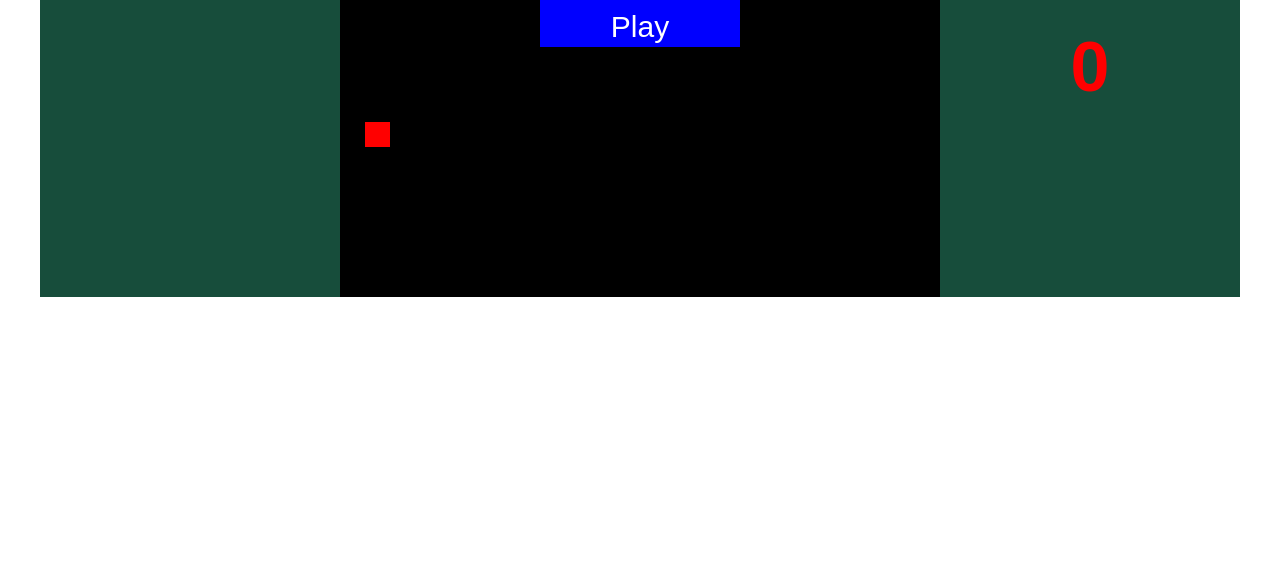
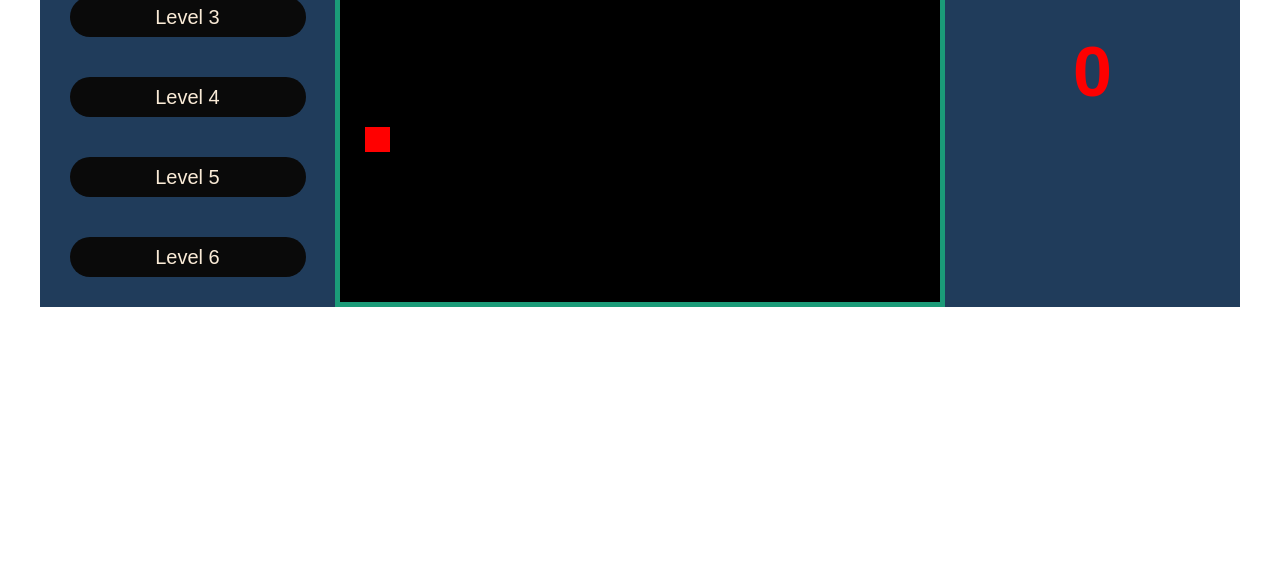
Before and after one commit to TranMinhTuyen-20130459/Game_Snake_JS, a plain HTML site: page snake.html in a window 1280 px wide. Shown: the part 233-800 px from the top of the page. Drawn offline with Linux system fonts and the light colour scheme.

Commit message:
thêm màn hình hiển thị các level game

```diff
--- /dev/null
+++ b/ChatGPT.js
@@ -0,0 +1,36 @@
+canvas.onclick = function (e) {
+    let rect = canvas.getBoundingClientRect();
+    let mouseX = e.clientX - rect.left;
+    let mouseY = e.clientY - rect.top;
+    if (isInsideButton(mouseX, mouseY)) {
+        context.fillStyle = COLOR_BACKGROUND;
+        context.fillRect(button.x, button.y, button.w, button.h);
+
+    }
+}  // Gán sự kiện onclick cho canvas
+
+let button = {
+    x: WIDTH_GAME / 3, // Tọa độ x của button
+    y: HEIGHT_GAME / 2.5, // Tọa độ y của button
+    w: 200, // Chiều rộng của button
+    h: 50, // Chiều cao của button
+    text: "Play", // Văn bản hiển thị trên button
+}; // Tạo một đối tượng button
+function drawButton() {
+    // Vẽ hình chữ nhật cho button
+    context.fillStyle = "blue"; // Màu nền của button
+    context.fillRect(button.x, button.y, button.w, button.h); // Vị trí và kích thước của button
+
+    // Vẽ văn bản cho button
+    context.fillStyle = "white"; // Màu chữ của văn bản
+    context.font = "30px Arial"; // Font chữ của văn bản
+    let textWidth = context.measureText(button.text).width; // Đo chiều rộng của văn bản để căn giữa
+    let textX = button.x + (button.w - textWidth) / 2; // Tọa độ x của văn bản để căn giữa trong hình chữ nhật
+    let textY = button.y + (button.h + 30) / 2; // Tọa độ y của văn bản để căn giữa trong hình chữ nhật
+    context.fillText(button.text, textX, textY);
+}  // Hàm để vẽ button lên canvas
+
+drawButton(); // Gọi hàm drawButton để vẽ button Play
+function isInsideButton(x, y) {
+    return x >= button.x && x <= button.x + button.w && y >= button.y && y <= button.y + button.h;
+} // Hàm để kiểm tra xem tọa độ chuột có nằm trong khu vực của button hay không ?
--- /dev/null
+++ b/left-game.js
@@ -0,0 +1,48 @@
+// Lấy tất cả các thẻ div có class là level-game
+let divs = document.getElementsByClassName('level-game');
+
+// Duyệt qua từng thẻ div và gán hàm xử lí sự kiện click cho nó nếu giá trị của nó là Level 1,2,3,4,5,6
+for (let div of divs) {
+
+    let contentHTML = div.innerHTML;
+    if (contentHTML == 'Level 1') {
+
+        div.addEventListener("click", function () {
+            alert("Level 1")
+
+        })
+
+    } else if (contentHTML == 'Level 2') {
+
+
+        div.addEventListener("click", function () {
+            alert("Level 2")
+        })
+
+    } else if (contentHTML == 'Level 3') {
+
+        div.addEventListener("click", function () {
+            alert("Level 3")
+        })
+
+    } else if (contentHTML == 'Level 4') {
+
+        div.addEventListener("click", function () {
+            alert("Level 4")
+        })
+
+    } else if (contentHTML == 'Level 5') {
+
+        div.addEventListener("click", function () {
+            alert("Level 5")
+        })
+
+    } else if (contentHTML == 'Level 6') {
+
+        div.addEventListener("click", function () {
+            alert("Level 6")
+        })
+
+    }
+
+}
--- a/snake.html
+++ b/snake.html
@@ -8,7 +8,14 @@
 <body>
 
 <div class="container">
-    <div class="left-game"></div>
+    <div class="left-game">
+        <div class="level-game">Level 1</div>
+        <div class="level-game">Level 2</div>
+        <div class="level-game">Level 3</div>
+        <div class="level-game">Level 4</div>
+        <div class="level-game">Level 5</div>
+        <div class="level-game">Level 6</div>
+    </div>
     <div class="main-game">
         <canvas id="canvas-game"></canvas>
     </div>
@@ -21,5 +28,7 @@
 </div>
 
 <script src="snake.js"></script>
+<script src="left-game.js"></script>
+
 </body>
 </html>
--- a/snake.js
+++ b/snake.js
@@ -36,9 +36,9 @@ class Snake {
         this.COLOR_BODY_SNAKE = 'white';
 
         this.bodySnake = [
-            new Vector2D(BLOCK_SIZE * 5, BLOCK_SIZE * 4),
             new Vector2D(BLOCK_SIZE * 6, BLOCK_SIZE * 4),
-            new Vector2D(BLOCK_SIZE * 7, BLOCK_SIZE * 4)
+            new Vector2D(BLOCK_SIZE * 7, BLOCK_SIZE * 4),
+            new Vector2D(BLOCK_SIZE * 8, BLOCK_SIZE * 4)
         ];
 
         currentDirectionSnake = new Vector2D(-1, 0);
@@ -137,7 +137,7 @@ class Snake {
 
         if (gameOverLevel1 === true) {
             clearInterval(intervalLevel1);
-            console.log("Game over");
+            alert("Game over");
             gameOverLevel1 = false;
         }
 
@@ -206,14 +206,11 @@ class GameSnakeLevel1 {
 
 let gameLevel1 = new GameSnakeLevel1()
 
-// Gán sự kiện onclick cho canvas
-canvas.onclick = function (e) {
-    let rect = canvas.getBoundingClientRect();
-    let mouseX = e.clientX - rect.left;
-    let mouseY = e.clientY - rect.top;
-    if (isInsideButton(mouseX, mouseY)) {
-        context.fillStyle = COLOR_BACKGROUND;
-        context.fillRect(button.x, button.y, button.w, button.h);
+canvas.onclick = function () {
+    runLevel1();
+}
+
+function runLevel1() {
 
     intervalLevel1 = setInterval(function () {
         snake.moveSnake();
@@ -251,35 +248,4 @@ canvas.onclick = function (e) {
         }
         //  console.log(e.keyCode)
     } // -> xử lí sự kiện khi con rắn di chuyển
-
 }
-}
-
-// Tạo một đối tượng button
-let button = {
-    x: WIDTH_GAME / 3, // Tọa độ x của button
-    y: HEIGHT_GAME / 2.5, // Tọa độ y của button
-    w: 200, // Chiều rộng của button
-    h: 50, // Chiều cao của button
-    text: "Play", // Văn bản hiển thị trên button
-};
-
-function drawButton() {
-    // Vẽ hình chữ nhật cho button
-    context.fillStyle = "blue"; // Màu nền của button
-    context.fillRect(button.x, button.y, button.w, button.h); // Vị trí và kích thước của button
-
-    // Vẽ văn bản cho button
-    context.fillStyle = "white"; // Màu chữ của văn bản
-    context.font = "30px Arial"; // Font chữ của văn bản
-    let textWidth = context.measureText(button.text).width; // Đo chiều rộng của văn bản để căn giữa
-    let textX = button.x + (button.w - textWidth) / 2; // Tọa độ x của văn bản để căn giữa trong hình chữ nhật
-    let textY = button.y + (button.h + 30) / 2; // Tọa độ y của văn bản để căn giữa trong hình chữ nhật
-    context.fillText(button.text, textX, textY);
-}  // Hàm để vẽ button lên canvas
-
-drawButton(); // Gọi hàm drawButton để vẽ button Play
-
-function isInsideButton(x, y) {
-    return x >= button.x && x <= button.x + button.w && y >= button.y && y <= button.y + button.h;
-} // Hàm để kiểm tra xem tọa độ chuột có nằm trong khu vực của button hay không ?
--- a/snake.scss
+++ b/snake.scss
@@ -1,4 +1,4 @@
-$color-left-right: #174d3b;
+$color-left-right: #203c5b;
 
 body {
   font-family: Arial;
@@ -6,7 +6,7 @@ body {
 
 .container {
   width: 1200px;
-  height: 500px;
+  height: 510px;
   margin: 30px auto;
   display: flex;
   justify-content: space-between;
@@ -16,10 +16,31 @@ body {
 .left-game {
   flex: 0.5;
   background-color: $color-left-right;
+
+  .level-game {
+    width: 80%;
+    height: 40px;
+    margin: 40px auto;
+    background-color: rgb(10 10 10);
+    box-sizing: border-box;
+    border-radius: 20px;
+    display: flex;
+    justify-content: center;
+    align-items: center;
+    font-size: 20px;
+    color: antiquewhite;
+  }
+
+  .level-game:hover {
+    background-color: #a10f43;
+    cursor: pointer; /* Thay đổi con trỏ chuột thành hình nút bấm */
+  }
+
 }
 
 .main-game {
   flex: 1;
+  border: 5px solid #1b9b78;
 }
 
 .right-game {
@@ -38,6 +59,7 @@ body {
       display: flex;
       justify-content: center;
     }
+
   }
 
 }
```
Also changed, not shown: snake.css, 1 other file. Lines whose indentation alone changed are shown as unchanged.
